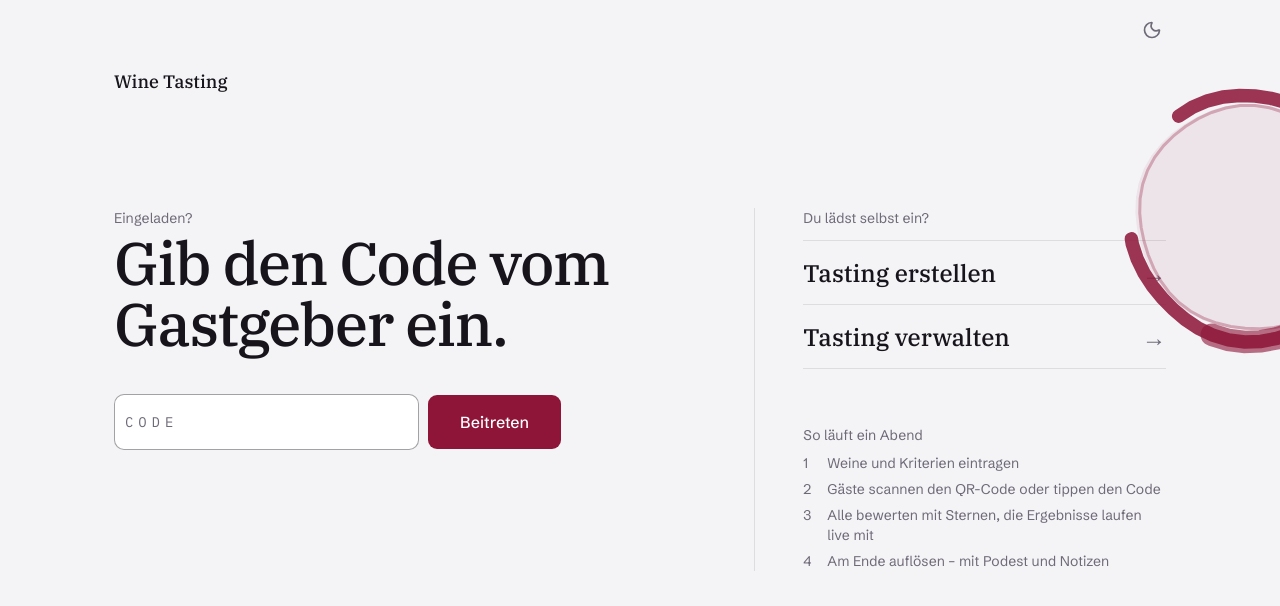
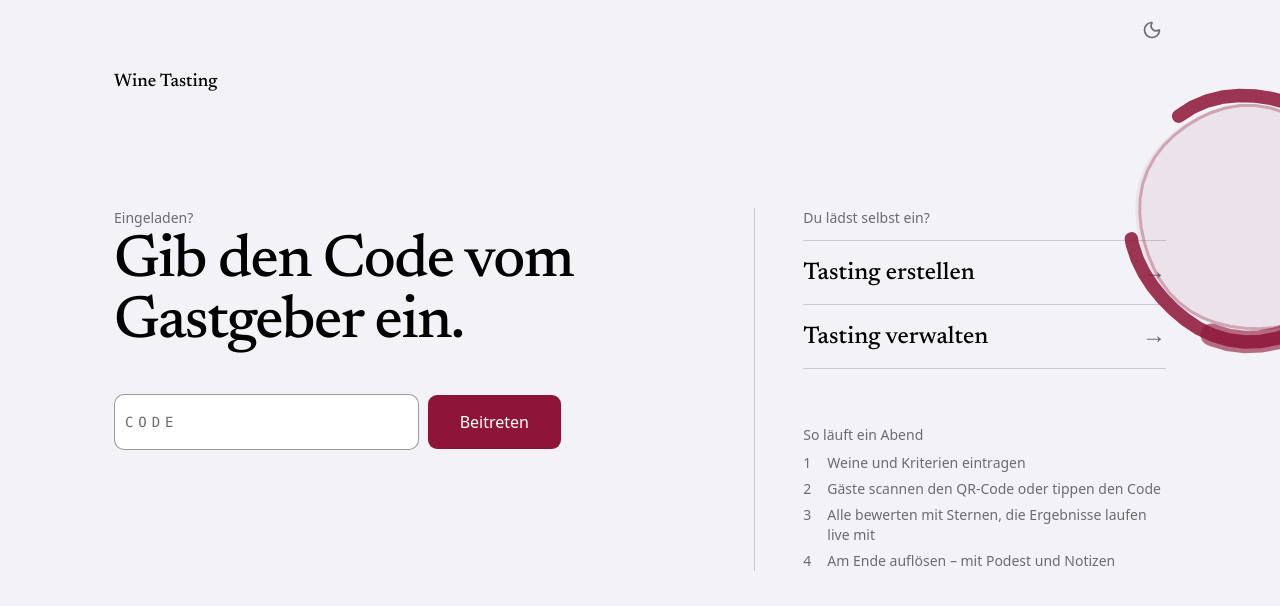
Before and after one commit to paulhauptmann14/wine-tasting, a Next.js app: page / in a window 1280 px wide. Shown: the top 606 px of the page. Built offline with nearby package versions, Linux system fonts and the light colour scheme; no server answers.

Commit message:
style(design): system fonts and colors
- system font (SF Pro/Roboto) for UI, ui-serif/Newsreader for titles
- Apple grouped grays, true black in dark mode, wine stays the accent
- drop Plex and Schibsted web fonts
- results header wraps on narrow phones

```diff
--- a/src/app/globals.css
+++ b/src/app/globals.css
@@ -41,10 +41,12 @@
   --color-star: var(--star);
   --color-star-edge: var(--star-edge);
 
-  --font-sans: var(--font-schibsted), ui-sans-serif, system-ui, sans-serif;
-  --font-heading: var(--font-plex-serif), ui-serif, Georgia, serif;
-  --font-display: var(--font-plex-serif), ui-serif, Georgia, serif;
-  --font-mono: var(--font-plex), ui-monospace, monospace;
+  /* System font for everything you operate (SF Pro, Roboto, Segoe) – optical sizes and Dynamic Type for free */
+  --font-sans: system-ui, -apple-system, BlinkMacSystemFont, 'Segoe UI', Roboto, 'Helvetica Neue', sans-serif;
+  /* Serif for titles, wine names and scores: New York on Apple devices, Newsreader elsewhere */
+  --font-heading: ui-serif, var(--font-newsreader), Georgia, serif;
+  --font-display: ui-serif, var(--font-newsreader), Georgia, serif;
+  --font-mono: ui-monospace, 'SF Mono', Menlo, Consolas, 'Roboto Mono', monospace;
 
   --radius-sm: calc(var(--radius) * 0.6);
   --radius-md: calc(var(--radius) * 0.8);
@@ -56,8 +58,8 @@
 }
 
 /*
- * light-dark(light, dark):
- * Light "daylight & bordeaux", dark "graphite & rosé".
+ * light-dark(light, dark), modelled on Apple's system colors:
+ * neutral grouped grays, true black in dark mode, wine as the only accent.
  * color-scheme decides which value applies – system or toggle.
  */
 :root {
@@ -68,24 +70,27 @@
   --star-edge: light-dark(#c27800, #ffc857);
 
   --radius: 0.625rem;
-  --background: light-dark(#f4f4f6, #121214);
-  --foreground: light-dark(#17141b, #f4f4f6);
-  --card: light-dark(#ffffff, #1c1c21);
+  --background: light-dark(#f2f2f7, #000000);
+  --foreground: light-dark(#000000, #ffffff);
+  --card: light-dark(#ffffff, #1c1c1e);
   --card-foreground: var(--foreground);
   --popover: var(--card);
   --popover-foreground: var(--foreground);
   --primary: var(--wine);
-  --primary-foreground: light-dark(#ffffff, #121214);
-  --secondary: light-dark(#e8e7ed, #26262c);
+  --primary-foreground: light-dark(#ffffff, #000000);
+  --secondary: light-dark(#e5e5ea, #2c2c2e);
   --secondary-foreground: var(--foreground);
-  --muted: light-dark(#ecebf0, #1c1c21);
-  --muted-foreground: light-dark(#6f6a78, #8b8b96);
+  --muted: light-dark(#e5e5ea, #1c1c1e);
+  /* Apple's secondary label, slightly darker in light mode to keep 4.5:1 on the gray background */
+  --muted-foreground: light-dark(#6c6c70, #8e8e93);
   --accent: var(--secondary);
   --accent-foreground: var(--foreground);
-  --destructive: light-dark(#c0262d, #ff6b6b);
-  --border: light-dark(rgb(23 20 27 / 0.1), rgb(244 244 246 / 0.1));
-  --input: light-dark(rgb(23 20 27 / 0.16), rgb(244 244 246 / 0.16));
-  --ring: light-dark(#8e1538, #ffc857);
+  /* Apple's increased-contrast reds – the default systemRed is too light for text */
+  --destructive: light-dark(#d70015, #ff6961);
+  /* Apple separators */
+  --border: light-dark(rgb(60 60 67 / 0.22), rgb(84 84 88 / 0.6));
+  --input: light-dark(rgb(60 60 67 / 0.3), rgb(235 235 245 / 0.2));
+  --ring: var(--wine);
 }
 
 :root[data-theme="light"] {
--- a/src/app/layout.tsx
+++ b/src/app/layout.tsx
@@ -1,16 +1,14 @@
 import type { ReactNode } from 'react'
 import type { Metadata, Viewport } from 'next'
 import { cookies } from 'next/headers'
-import { IBM_Plex_Mono, IBM_Plex_Serif, Schibsted_Grotesk } from 'next/font/google'
+import { Newsreader } from 'next/font/google'
 import { ThemeToggle } from '@/components/theme-toggle'
 import { VercelAnalytics } from '@/components/vercel-analytics'
 import { THEME_COOKIE, parseTheme } from '@/lib/theme'
 import './globals.css'
 
-// Upright, calm serif for titles, wine names and scores – forms a family with Plex Mono
-const plexSerif = IBM_Plex_Serif({ subsets: ['latin'], weight: ['400', '500', '600'], variable: '--font-plex-serif' })
-const schibsted = Schibsted_Grotesk({ subsets: ['latin'], variable: '--font-schibsted' })
-const plex = IBM_Plex_Mono({ subsets: ['latin'], weight: ['400', '500'], variable: '--font-plex' })
+// Serif with optical sizes for titles and wine names – only used where ui-serif (New York) is missing
+const newsreader = Newsreader({ subsets: ['latin'], axes: ['opsz'], style: ['normal'], variable: '--font-newsreader' })
 
 export const metadata: Metadata = {
   title: 'Wine Tasting',
@@ -19,8 +17,8 @@ export const metadata: Metadata = {
 
 export const viewport: Viewport = {
   themeColor: [
-    { media: '(prefers-color-scheme: light)', color: '#F4F4F6' },
-    { media: '(prefers-color-scheme: dark)', color: '#121214' },
+    { media: '(prefers-color-scheme: light)', color: '#F2F2F7' },
+    { media: '(prefers-color-scheme: dark)', color: '#000000' },
   ],
   colorScheme: 'light dark',
 }
@@ -29,7 +27,7 @@ export default async function RootLayout({ children }: Readonly<{ children: Reac
   // Apply the saved choice on the server – avoids a flash of the wrong colors
   const theme = parseTheme((await cookies()).get(THEME_COOKIE)?.value)
   return (
-    <html lang="de" data-theme={theme} className={`${plexSerif.variable} ${schibsted.variable} ${plex.variable}`}>
+    <html lang="de" data-theme={theme} className={newsreader.variable}>
       <body className="min-h-dvh bg-background font-sans text-foreground antialiased">
         <div className="mx-auto flex w-full max-w-[1100px] justify-end px-2 pt-2 sm:px-4">
           <ThemeToggle initial={theme} />
--- a/src/app/tasting/[code]/results/page.tsx
+++ b/src/app/tasting/[code]/results/page.tsx
@@ -21,18 +21,19 @@ export default async function ResultsPage({ params }: { params: Promise<{ code:
   return (
     <PageShell width="wide">
       {tasting.status !== 'finished' && <AutoRefresh />}
-      <div className="flex items-center justify-between gap-4">
+      {/* Wraps on narrow phones instead of squeezing the back link into a column */}
+      <div className="flex flex-wrap items-center justify-between gap-x-4">
         {participant && tasting.status === 'active' ? (
           <Link
             href={`/tasting/${tasting.code}`}
-            className="inline-flex h-12 items-center text-sm text-muted-foreground hover:text-foreground"
+            className="inline-flex h-12 items-center text-sm whitespace-nowrap text-muted-foreground hover:text-foreground"
           >
-            ‹ Zurück zu den Weinen
+            ‹ Alle Weine
           </Link>
         ) : (
           <span />
         )}
-        <div className="flex items-center gap-4">
+        <div className="ml-auto flex items-center gap-4">
           <TastingCode code={tasting.code} />
           <AdminLink code={tasting.code} />
           <StatusPill status={tasting.status} />
--- a/src/lib/app-icon.ts
+++ b/src/lib/app-icon.ts
@@ -4,7 +4,7 @@ import { ringPath } from './ring-path'
 export const APP_ICON_COLORS = {
   wine: '#8e1538',
   wineDark: '#ff4f7b',
-  background: '#f4f4f6',
+  background: '#f2f2f7',
 } as const
 
 const SEED = 5
```
